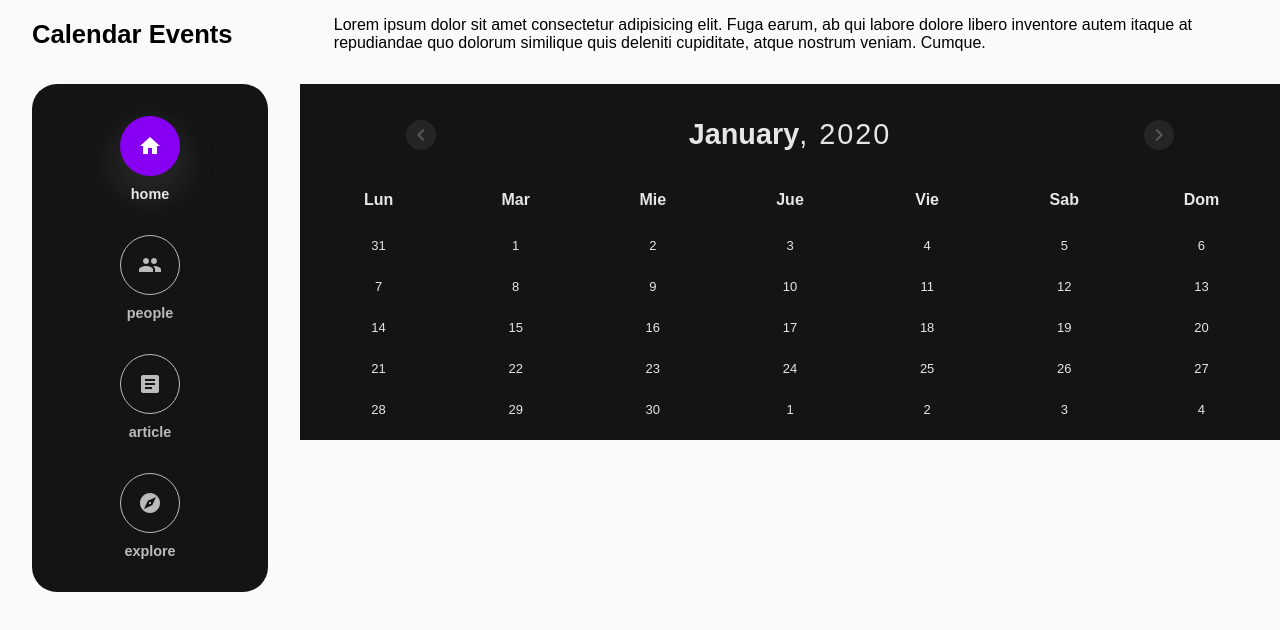
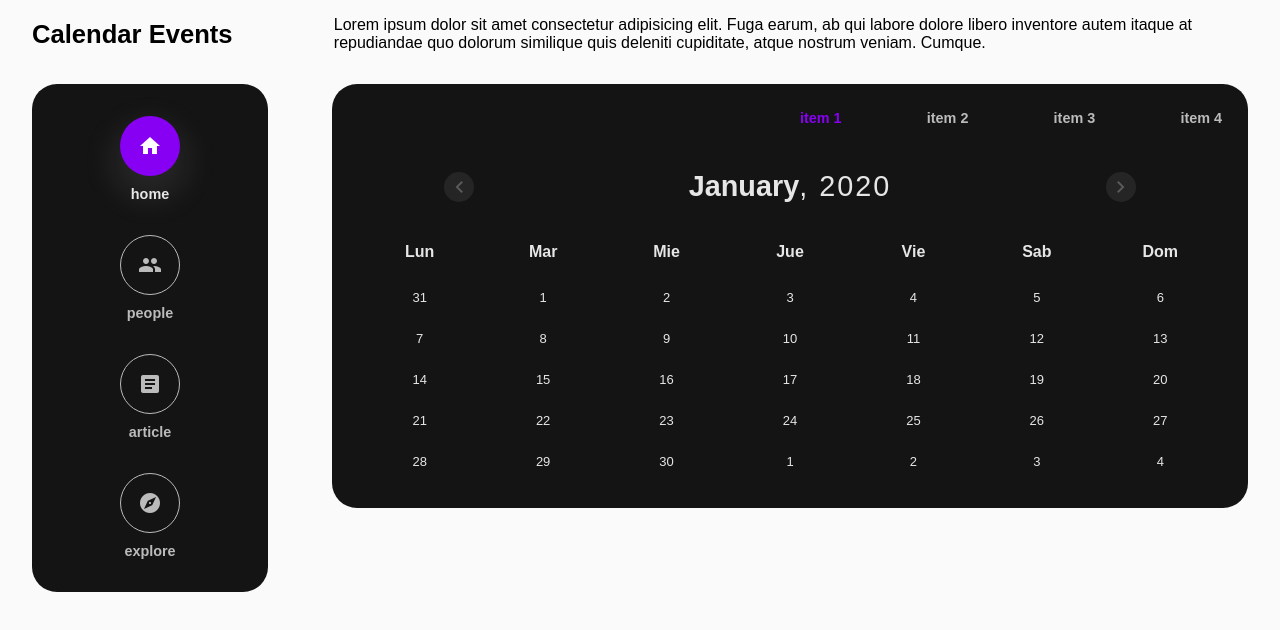
Before and after one commit to jhony-v/events-calendar, a Vue app in the folder client/calendar-events/: page / in a window 1280 px wide. Shown: the top 630 px of the page. Built offline with nearby package versions, Linux system fonts and the light colour scheme.

Commit message:
feat: Create TabsBrowser to panel
Others modifications:
* Create component Card to encapsulte layouts.
* Modify the layout designs you include on the home page.

```diff
--- /dev/null
+++ b/client/calendar-events/src/components/Cards/CardFlat.vue
@@ -0,0 +1,16 @@
+<template>
+  <div class="card-flat"><slot></slot></div>
+</template>
+
+<script lang="ts">
+import { Vue, Component } from "vue-property-decorator";
+@Component({})
+export default class CardFlat extends Vue {}
+</script>
+
+<style lang="scss" scoped>
+.card-flat {
+  background-color: var(--color-bg-primary);
+  border-radius: 25px;
+}
+</style>
--- a/client/calendar-events/src/components/Interface/TextLabel.vue
+++ b/client/calendar-events/src/components/Interface/TextLabel.vue
@@ -1,5 +1,5 @@
 <template>
-  <span :class="classNameUIText"><slot></slot></span>
+  <span :class="computedClassNameUIText"><slot></slot></span>
 </template>
 
 <script lang="ts">
@@ -10,7 +10,7 @@ export default class TextLabel extends Vue {
   @Prop() weight!: boolean;
   @Prop() variant!: string;
   @Prop() fontSizeText!: string;
-  get classNameUIText() {
+  get computedClassNameUIText() {
     return [
       "ui-text",
       this.variant,
--- a/client/calendar-events/src/components/layouts/NavigatorAside/NavigatorAside.vue
+++ b/client/calendar-events/src/components/layouts/NavigatorAside/NavigatorAside.vue
@@ -1,7 +1,7 @@
 <template>
   <div class="navigator-aside">
     <div v-for="(value, index) in listNavLinks" :key="index" class="navigator-aside__item">
-        <button-rounded-link :to="value.link" :text="value.icon">{{value.icon}}</button-rounded-link>
+      <button-rounded-link :to="value.link" :text="value.icon">{{value.icon}}</button-rounded-link>
     </div>
   </div>
 </template>
@@ -46,8 +46,6 @@ export default class NavigatorAside extends Vue {
 
 <style lang="scss" scoped>
 .navigator-aside {
-  background-color: var(--color-bg-primary);
-  border-radius: 25px;
   display: flex;
   flex-direction: column;
   align-items: center;
--- /dev/null
+++ b/client/calendar-events/src/components/layouts/TabsBrowserPanel/TabLink.vue
@@ -0,0 +1,27 @@
+<template>
+  <router-link class="tab-link" active-class="tab-link--active" :to="to">
+    <slot></slot>
+  </router-link>
+</template>
+
+<script lang="ts">
+import { Vue, Component, Prop } from "vue-property-decorator";
+
+@Component({})
+export default class TabLink extends Vue {
+  @Prop() to!: string;
+}
+</script>
+
+<style lang="scss" scoped>
+.tab-link {
+  display: inline-block;
+  color: var(--color-text-neutral);
+  font-weight: bold;
+  padding: 10px;
+  font-size: .9rem;
+  &--active {
+      color: var(--color-primary);
+  }
+}
+</style>
--- /dev/null
+++ b/client/calendar-events/src/components/layouts/TabsBrowserPanel/TabsBrowserPanel.vue
@@ -0,0 +1,49 @@
+<template>
+  <div :class="computedTabBrowserClassNames">
+    <tab-link v-for="(item, index) in dataLinks" :key="index" :to="item.to">
+      {{ item.text }}
+    </tab-link>
+  </div>
+</template>
+
+<script lang="ts">
+import { Vue, Component, Prop } from "vue-property-decorator";
+import TabLink from "./TabLink.vue";
+
+export interface DataLinkTabBrowser {
+  to?: string;
+  text?: string;
+}
+
+@Component({
+  components: {
+    TabLink,
+  },
+})
+export default class TabsBrowserPanel extends Vue {
+  @Prop() dataLinks!: DataLinkTabBrowser[];
+  @Prop() alignment!: string;
+  get computedTabBrowserClassNames() {
+    return ["tab-browser", this.alignment];
+  }
+}
+</script>
+
+<style lang="scss" scoped>
+.tab-browser{
+  display: inline-block;
+  width: 50%;
+  display: flex;
+  align-items: center;
+  justify-content: space-between;
+  &.center {
+    margin: auto;
+  }
+  &.left {
+    margin-right: auto;
+  }
+  &.right {
+    margin-left: auto;
+  }
+}
+</style>
--- a/client/calendar-events/src/views/Home/HomeAsidePagelet.vue
+++ b/client/calendar-events/src/views/Home/HomeAsidePagelet.vue
@@ -1,16 +1,22 @@
 <template>
   <div class="aside-pagelet">
-    <navigator-aside></navigator-aside>
+    <card-flat>
+      <div class="container">
+        <navigator-aside></navigator-aside>
+      </div>
+    </card-flat>
   </div>
 </template>
 
 <script>
 import { Vue, Component } from "vue-property-decorator";
 import NavigatorAside from "@/components/Layouts/NavigatorAside/NavigatorAside.vue";
+import CardFlat from '@/components/Cards/CardFlat.vue';
 
 @Component({
   components: {
     NavigatorAside,
+    CardFlat
   },
 })
 export default class HomeAsidePagelet extends Vue {}
--- a/client/calendar-events/src/views/Home/HomeMainDrawerPagelet.vue
+++ b/client/calendar-events/src/views/Home/HomeMainDrawerPagelet.vue
@@ -1,24 +1,58 @@
 <template>
   <div class="main-drawer-pagelet">
-    <calendar-panel></calendar-panel>
+    <card-flat>
+      <div class="container">
+        <tabs-browser-panel :data-links="data" alignment="right"></tabs-browser-panel>
+        <calendar-panel></calendar-panel>
+      </div>
+    </card-flat>
   </div>
 </template>
 
-<script>
+<script lang="ts">
 import { Vue, Component } from "vue-property-decorator";
 import CalendarPanel from "@/components/CalendarPanel/CalendarPanel.vue";
+import TabsBrowserPanel, { DataLinkTabBrowser } from '@/components/Layouts/TabsBrowserPanel/TabsBrowserPanel.vue';
+import CardFlat from '@/components/Cards/CardFlat.vue';
 
 @Component({
   components: {
     CalendarPanel,
+    TabsBrowserPanel,
+    CardFlat
   },
 })
-export default class MainDrawerPagelet extends Vue {}
+export default class MainDrawerPagelet extends Vue {
+  private data !: DataLinkTabBrowser[];
+  created(){
+    this.data = [
+      {
+      to : "/",
+      text : "item 1"
+    },
+          {
+      to : "/s",
+      text : "item 2"
+    },
+    {
+      to : "/s",
+      text : "item 3"
+    },
+    {
+      to : "/s",
+      text : "item 4"
+    }
+    ];
+  }
+}
 </script>
 
 <style lang="scss" scoped>
 .main-drawer-pagelet {
     width: 100%;
-    padding: 1em 0 0;
+    padding: 1em 2em 0;
+    .container {
+      padding: 1em;
+    }
 }
 </style>
```
